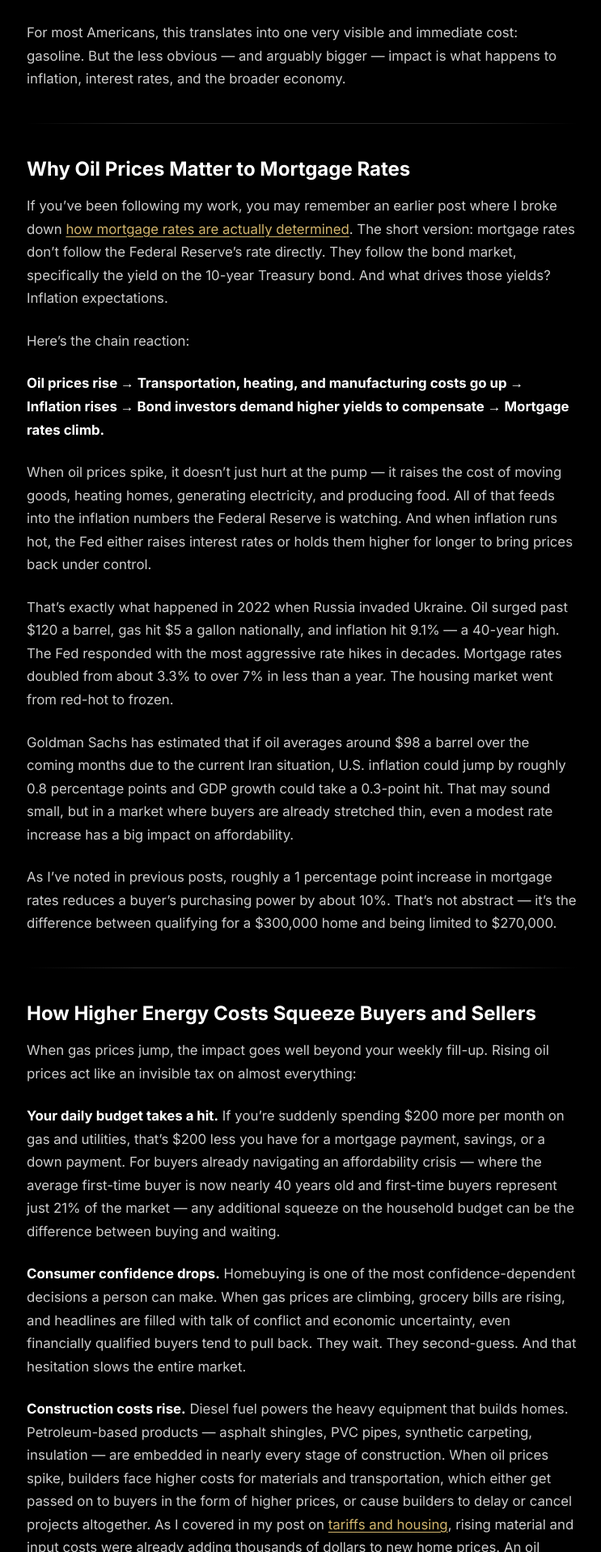
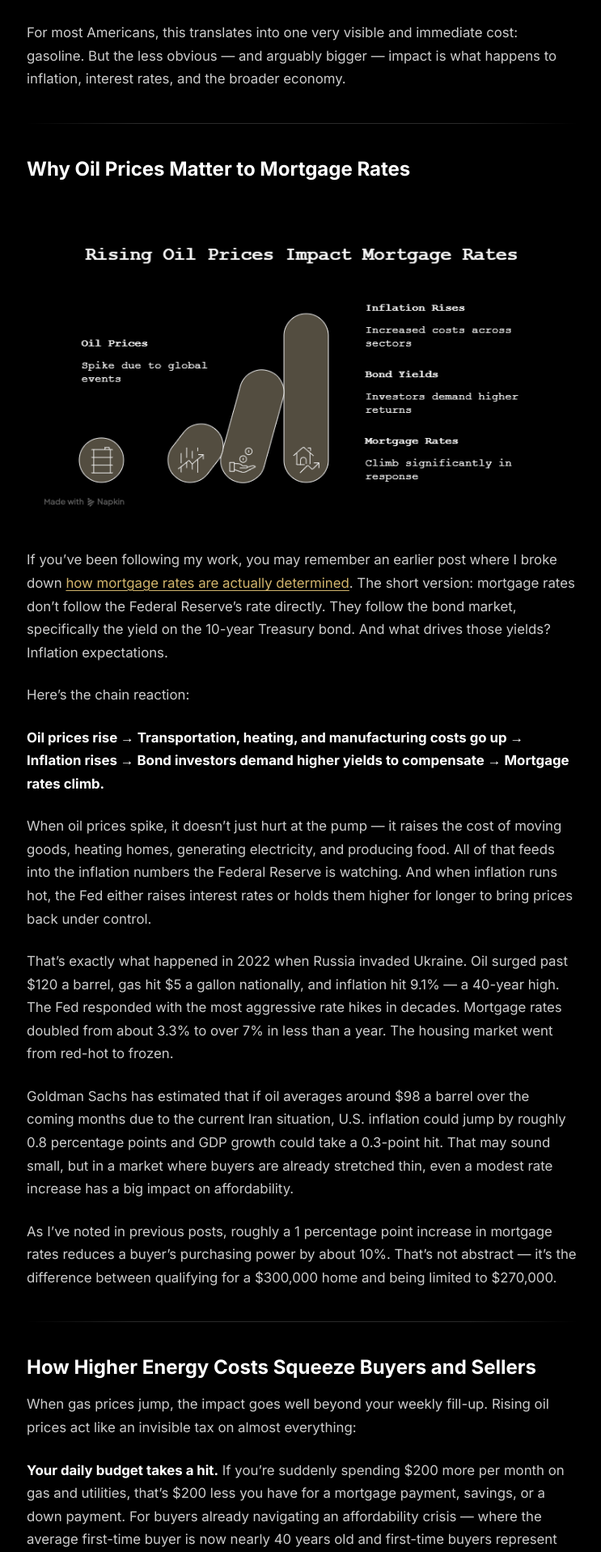
Before and after one commit to 615RealtyGuy/615RealtyGuy, a Jekyll site: the page built from _posts/2026-03-14-oil-prices-mortgage-rates-housing-market.md, in a window 1280 px wide. Shown: the part 2423-4340 px from the top of the page at 81% size, without its empty margins (267-1010 px from the left). Built offline with Jekyll 4.4.1, drawn with Linux system fonts in a browser that asks for light colours.

Commit message:
Update 2026-03-14-oil-prices-mortgage-rates-housing-market.md

```diff
--- a/_posts/2026-03-14-oil-prices-mortgage-rates-housing-market.md
+++ b/_posts/2026-03-14-oil-prices-mortgage-rates-housing-market.md
@@ -46,6 +46,7 @@ For most Americans, this translates into one very visible and immediate cost: ga
 ---
 
 ## Why Oil Prices Matter to Mortgage Rates
+![How oil prices effect mortgage rates](/assets/images/blog/rising-oil-prices.png)
 
 If you've been following my work, you may remember an earlier post where I broke down [how mortgage rates are actually determined](/blog/understanding-mortgage-rates/). The short version: mortgage rates don't follow the Federal Reserve's rate directly. They follow the bond market, specifically the yield on the 10-year Treasury bond. And what drives those yields? Inflation expectations.
 
```
Also changed, not shown: other parts of _posts/2026-03-14-oil-prices-mortgage-rates-housing-market.md (+1 -0 lines).
